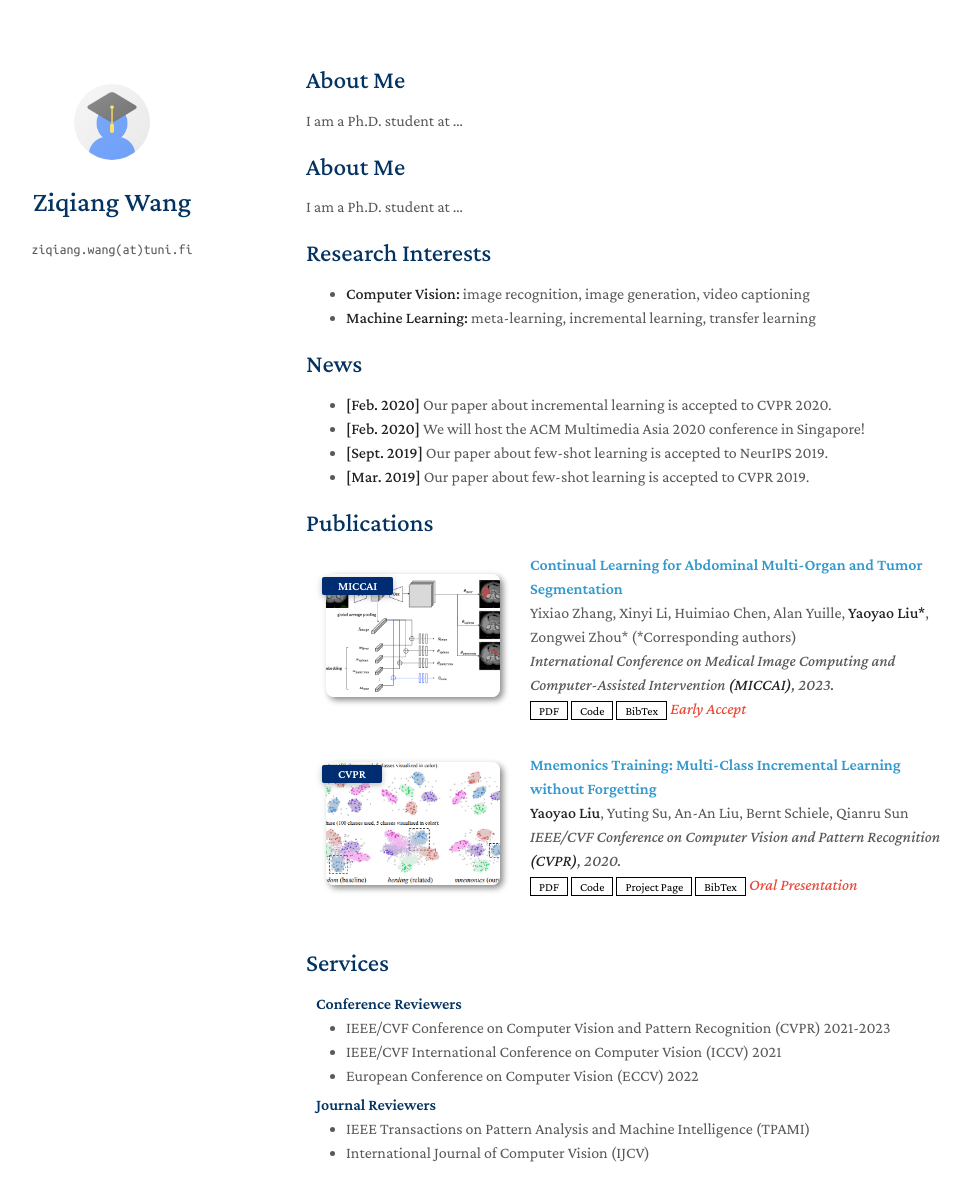
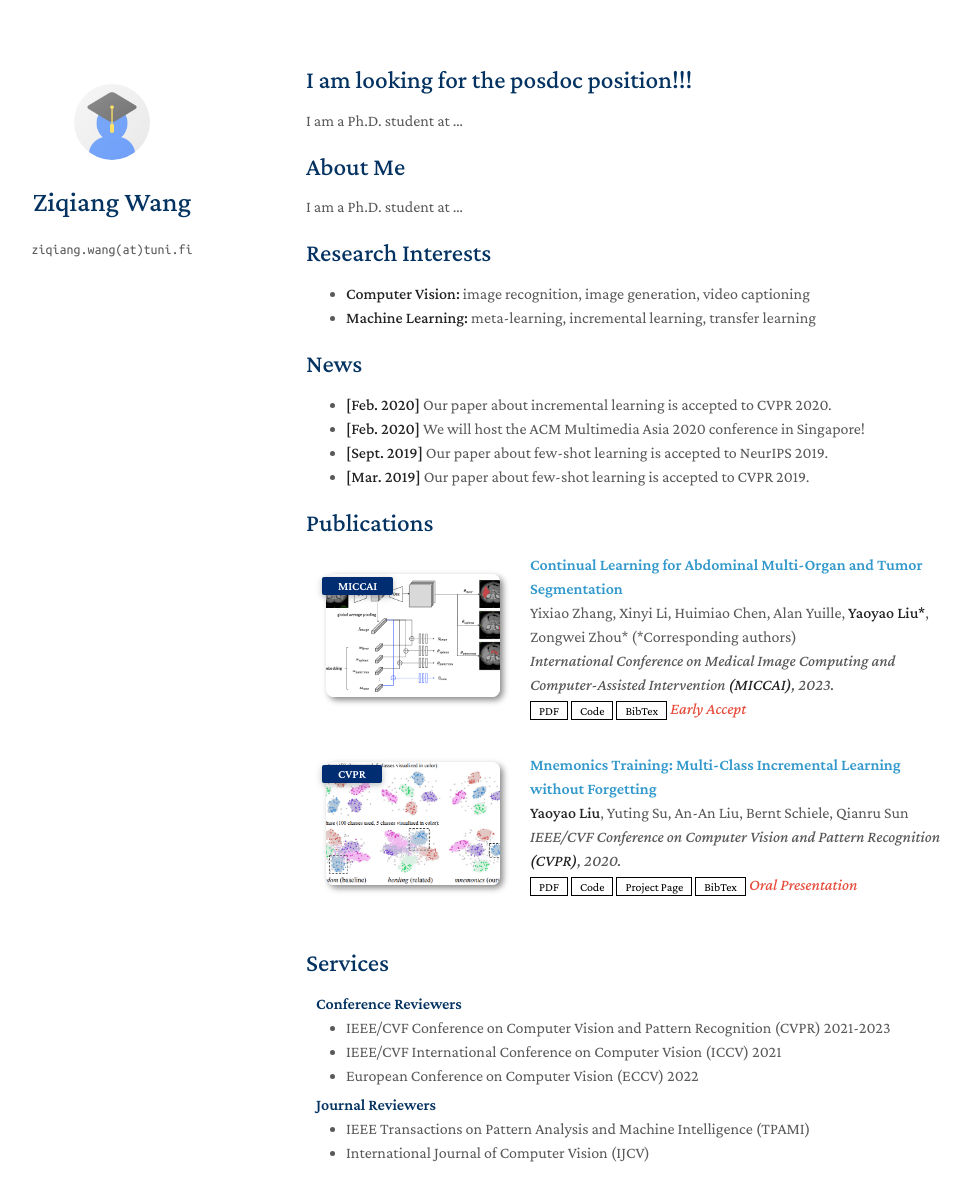
Before and after one commit to ZQiang-Wang/ZQiang-Wang.github.io, a Jekyll site: the page built from index.md, in a window 1280 px wide and 1259 px high. Shown: the top 1201 px of the window, without its empty margins (164-1135 px from the left). Built offline with Jekyll 4.4.1, drawn with Linux system fonts in a browser that asks for light colours; a style sheet for code colours, icons or effects is not loaded; our own code applies the rules of GitHub Pages for plain Markdown files.

Commit message:
Update index.md

```diff
--- a/index.md
+++ b/index.md
@@ -2,7 +2,7 @@
 layout: homepage
 ---
 
-## About Me
+## I am looking for the posdoc position!!!
 
 I am a Ph.D. student at ...
 
```
